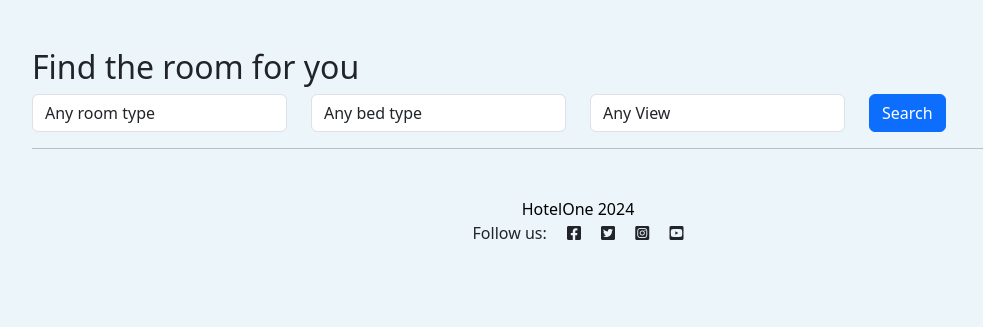
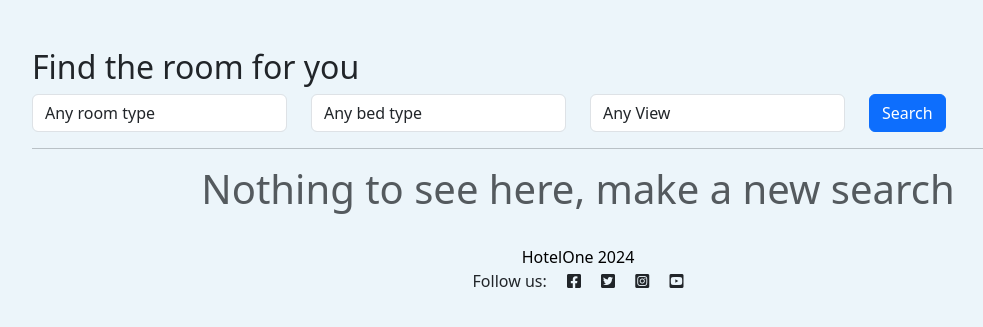
Before and after one commit to csdavids519/OneHotel, a Django app: page / in a window 1280 px wide. Shown: the part 72-399 px from the top of the page, without its empty margins (62-1045 px from the left). Run offline with Django 5.2, Linux system fonts and the light colour scheme; data comes from the database, SQL or seed files in the repository; tables that the repository leaves empty hold one stand-in row (values such as "Sample post").

Commit message:
Add text to show no room search results

```diff
--- a/reservations/templates/index.html
+++ b/reservations/templates/index.html
@@ -37,7 +37,7 @@
 
 <!-- search results -->
 <hr />
-
+{% if queryset %}
 <div class="container">
   <div class="row">
     <!-- Blog Entries Column -->
@@ -112,4 +112,9 @@
     </div>
   </div>
 </div>
+{% else %}
+<div class="d-flex justify-content-center">
+  <p class="display-6 text-muted">Nothing to see here, make a new search</p>
+</div>
+{% endif %}
 {% endblock %}
```
